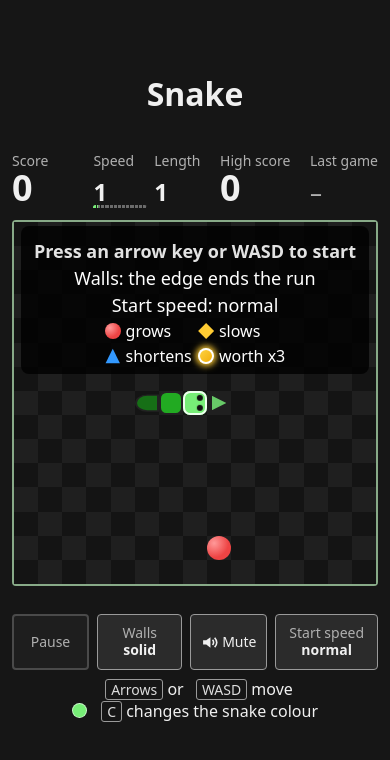
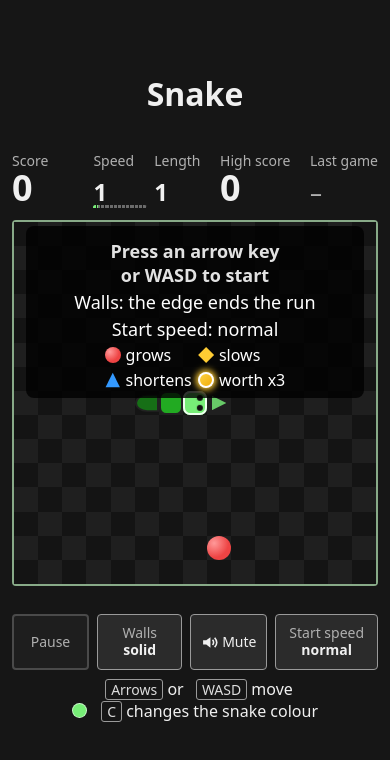
Before and after one commit to mariusachim/awesomeProject1, a React (Vite) app: page / in a window 390 px wide. Shown: the top 760 px of the page. Built offline with nearby package versions, Linux system fonts and the light colour scheme.

Commit message:
fix(#653): keep the phone game over panel inside the board border

```diff
--- a/src/index.css
+++ b/src/index.css
@@ -490,6 +490,7 @@ button:disabled kbd {
   flex-direction: column;
   gap: 0.2rem;
   max-width: 100%;
+  box-sizing: border-box; /* the padding counts in the max-width, so the panel stays inside the overlay */
 }
 
 .board-overlay-light .overlay-panel {
```
